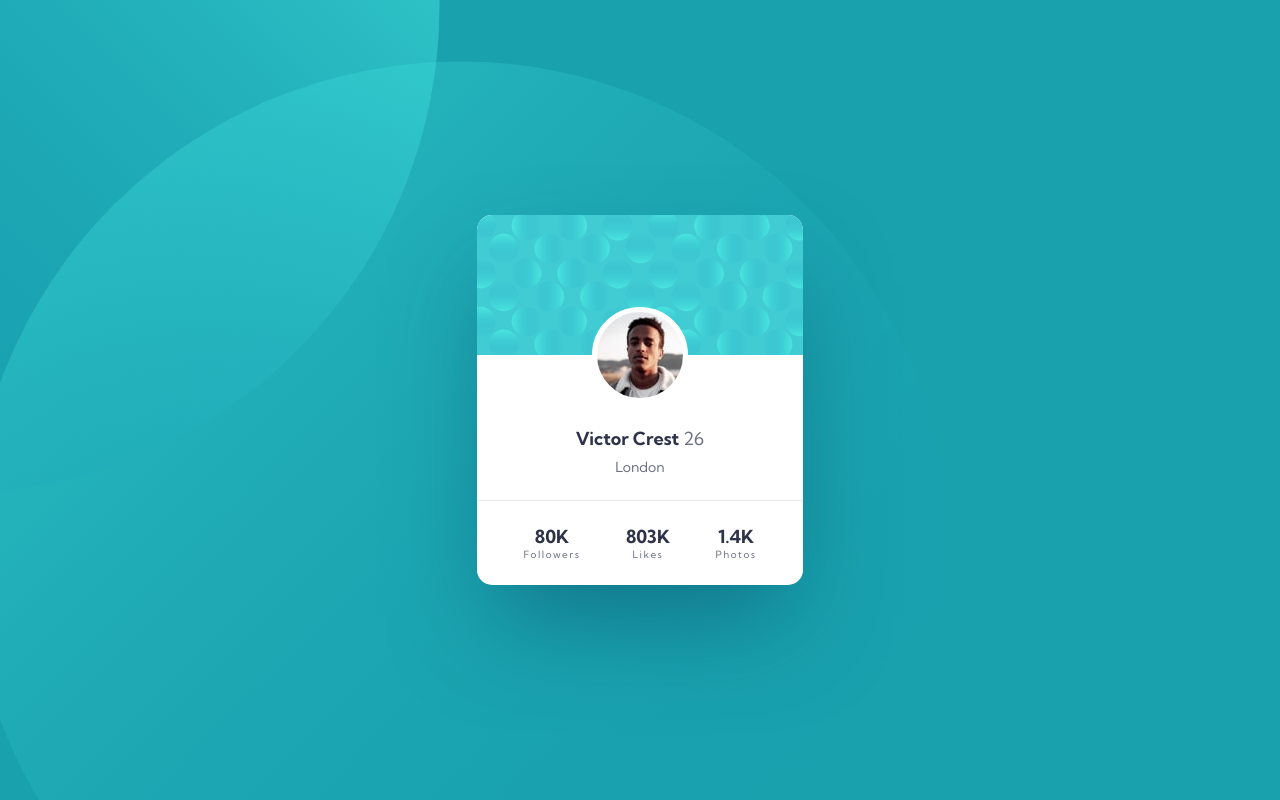
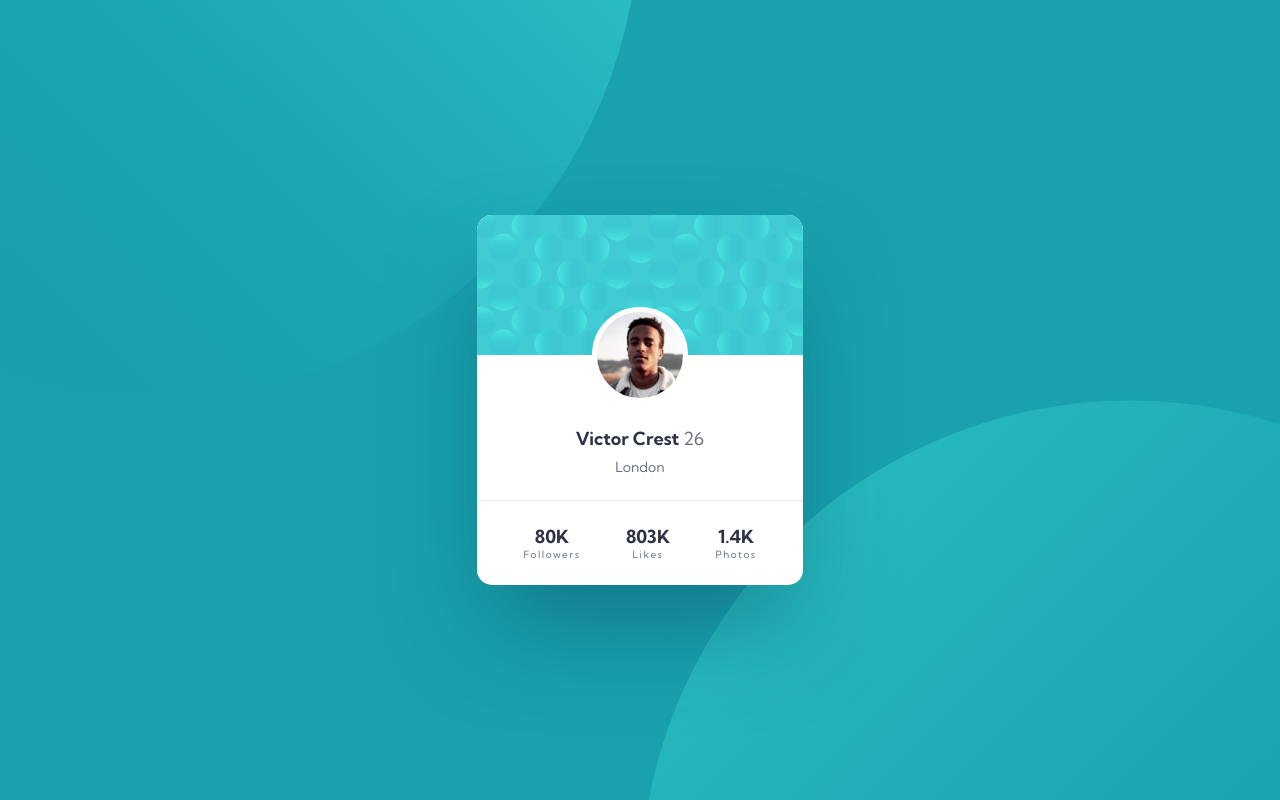
Before and after one commit to ninaniel/profile-card-component, a plain HTML site: page index.html in a window 1280 px wide. Drawn offline with Linux system fonts and the light colour scheme.

Commit message:
bg position correction
desctop version undone

```diff
--- a/style.css
+++ b/style.css
@@ -5,7 +5,7 @@
     z-index: 0;
     background-image: url(./images/bg-pattern-top.svg), url(./images/bg-pattern-bottom.svg);
     background-repeat: no-repeat, no-repeat;
-    background-position: -538px -484px, -10% -34% ;
+    background-position: right 50vw bottom 50vh, left 50vw top 50vh;
     background-color: #19A1AE;
 }
 
```
